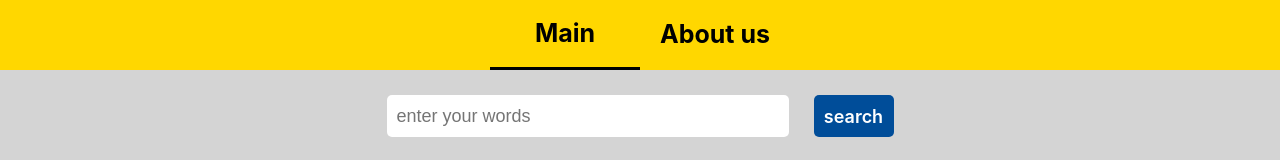
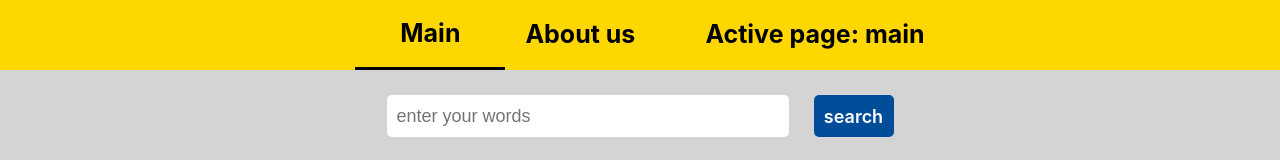
Before and after one commit to bloodredhood/rss-react, a React (Vite) app: page / in a window 1280 px wide. Shown: the top 160 px of the page. Built offline with nearby package versions, Linux system fonts and the light colour scheme.

Commit message:
fix: add info about active page to Header

```diff
--- a/src/components/Cards/Cards.tsx
+++ b/src/components/Cards/Cards.tsx
@@ -24,7 +24,6 @@ class Cards extends Component<object, { data: Array<ProductI>; isLoading: boolea
   constructor(props: object) {
     super(props);
 
-    console.log(cards.product);
     this.state = {
       data: cards.product,
       isLoading: false,
--- a/src/components/Header/Header.css
+++ b/src/components/Header/Header.css
@@ -45,3 +45,8 @@
 .active:hover {
   color: black;
 }
+
+.activePage {
+  margin-left: 50px;
+  color: black;
+}
--- a/src/components/Header/Header.tsx
+++ b/src/components/Header/Header.tsx
@@ -1,9 +1,10 @@
-import React, { Component } from 'react';
-import { NavLink } from 'react-router-dom';
+import React from 'react';
+import { NavLink, useLocation } from 'react-router-dom';
 import './Header.css';
 
-class Header extends Component {
-  render() {
+const Header = () => {
+  const location = useLocation();
+
   return (
     <div className="header">
       <NavLink className={({ isActive }) => (isActive ? 'active' : 'link')} to="/">
@@ -12,9 +13,11 @@ class Header extends Component {
       <NavLink className={({ isActive }) => (isActive ? 'active' : 'link')} to="/about">
         About us
       </NavLink>
+      <div className="activePage">
+        Active page: {location.pathname === '/' ? 'main' : location.pathname.slice(1)}
+      </div>
     </div>
   );
-  }
-}
+};
 
 export default Header;
```
Lines whose indentation alone changed are shown as unchanged.
